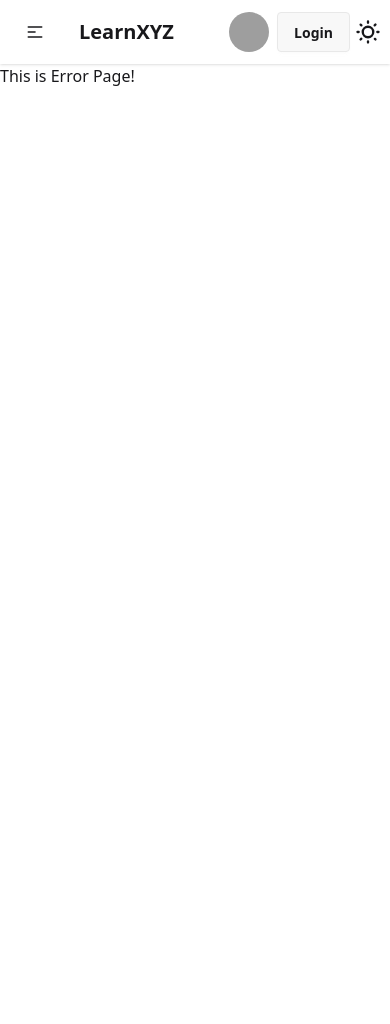
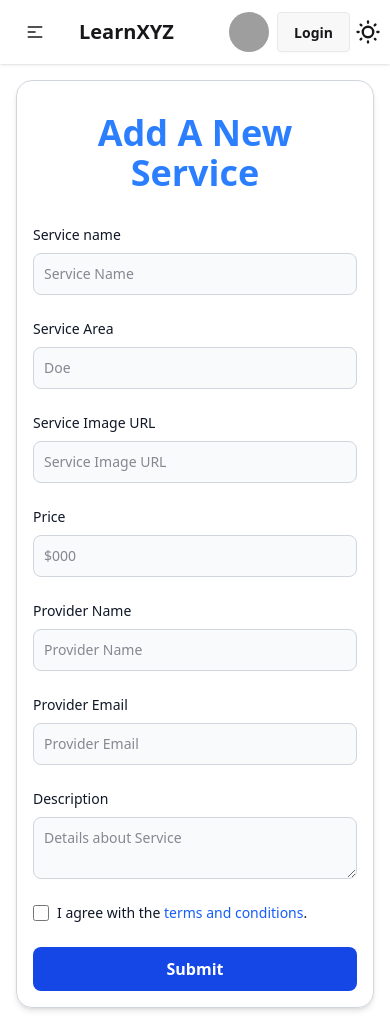
Before and after one commit to sowmitraguho/LearnXYZ, a React (Vite) app: page /addservice in a window 390 px wide. Before the commit the page ends 844 px from the top, so only its background shows below. Built offline with nearby package versions, Linux system fonts and the light colour scheme; no server answers; grey boxes are pictures that could not be loaded.

Commit message:
add a service section done with responsiveness

```diff
--- /dev/null
+++ b/src/Pages/AddService/AddService.jsx
@@ -0,0 +1,52 @@
+import React from 'react';
+
+const AddService = () => {
+    return (
+        <div className='mx-4 my-4 lg:mx-20 md:my-10 border border-gray-300 shadow-md p-4 lg:p-10 rounded-2xl'>
+            <h1 className="text-4xl font-bold my-4 text-blue-500 text-center pb-4">Add A New Service</h1>
+            <form className=''>
+                <div className="grid gap-6 mb-6 md:grid-cols-2">
+                    <div>
+                        <label  className="block mb-2 text-sm font-medium text-gray-900 dark:text-white">Service name</label>
+                        <input name='serviceName' type="text"  className="bg-gray-50 border border-gray-300 text-gray-900 text-sm rounded-lg focus:ring-blue-500 focus:border-blue-500 block w-full p-2.5 dark:bg-gray-700 dark:border-gray-600 dark:placeholder-gray-400 dark:text-white dark:focus:ring-blue-500 dark:focus:border-blue-500" placeholder="Service Name" required />
+                    </div>
+                    <div>
+                        <label  className="block mb-2 text-sm font-medium text-gray-900 dark:text-white">Service Area</label>
+                        <input name='serviceArea' type="text" className="bg-gray-50 border border-gray-300 text-gray-900 text-sm rounded-lg focus:ring-blue-500 focus:border-blue-500 block w-full p-2.5 dark:bg-gray-700 dark:border-gray-600 dark:placeholder-gray-400 dark:text-white dark:focus:ring-blue-500 dark:focus:border-blue-500" placeholder="Doe" required />
+                    </div>
+                    <div>
+                        <label className="block mb-2 text-sm font-medium text-gray-900 dark:text-white">Service Image URL</label>
+                        <input name='imageUrl' type="text" className="bg-gray-50 border border-gray-300 text-gray-900 text-sm rounded-lg focus:ring-blue-500 focus:border-blue-500 block w-full p-2.5 dark:bg-gray-700 dark:border-gray-600 dark:placeholder-gray-400 dark:text-white dark:focus:ring-blue-500 dark:focus:border-blue-500" placeholder="Service Image URL" required />
+                    </div>
+                    <div>
+                        <label  className="block mb-2 text-sm font-medium text-gray-900 dark:text-white">Price</label>
+                        <input name='price' type="number" className="bg-gray-50 border border-gray-300 text-gray-900 text-sm rounded-lg focus:ring-blue-500 focus:border-blue-500 block w-full p-2.5 dark:bg-gray-700 dark:border-gray-600 dark:placeholder-gray-400 dark:text-white dark:focus:ring-blue-500 dark:focus:border-blue-500" placeholder="$000"  required />
+                    </div>
+                    <div>
+                        <label  className="block mb-2 text-sm font-medium text-gray-900 dark:text-white">Provider Name</label>
+                        <input name='providerName' type="text" id="website" className="bg-gray-50 border border-gray-300 text-gray-900 text-sm rounded-lg focus:ring-blue-500 focus:border-blue-500 block w-full p-2.5 dark:bg-gray-700 dark:border-gray-600 dark:placeholder-gray-400 dark:text-white dark:focus:ring-blue-500 dark:focus:border-blue-500" placeholder="Provider Name" required />
+                    </div>
+                    <div>
+                        <label  className="block mb-2 text-sm font-medium text-gray-900 dark:text-white">Provider Email</label>
+                        <input type="email"  className="bg-gray-50 border border-gray-300 text-gray-900 text-sm rounded-lg focus:ring-blue-500 focus:border-blue-500 block w-full p-2.5 dark:bg-gray-700 dark:border-gray-600 dark:placeholder-gray-400 dark:text-white dark:focus:ring-blue-500 dark:focus:border-blue-500" placeholder="Provider Email" required />
+                    </div>
+                </div>
+                <div className="mb-6">
+                    <label for="description" className="block mb-2 text-sm font-medium text-gray-900 dark:text-white">Description</label>
+                    <textarea name='description' id="description" className="bg-gray-50 border border-gray-300 text-gray-900 text-sm rounded-lg focus:ring-blue-500 focus:border-blue-500 block w-full p-2.5 dark:bg-gray-700 dark:border-gray-600 dark:placeholder-gray-400 dark:text-white dark:focus:ring-blue-500 dark:focus:border-blue-500" placeholder="Details about Service" required />
+                </div>
+
+                <div className="flex items-start mb-6">
+                    <div className="flex items-center h-5">
+                        <input id="remember" type="checkbox" value="" className="w-4 h-4 border border-gray-300 rounded-sm bg-gray-50 focus:ring-3 focus:ring-blue-300 dark:bg-gray-700 dark:border-gray-600 dark:focus:ring-blue-600 dark:ring-offset-gray-800" required />
+                    </div>
+                    <label for="remember" className="ms-2 text-sm font-medium text-gray-900 dark:text-gray-300">I agree with the <a href="#" className="text-blue-600 hover:underline dark:text-blue-500">terms and conditions</a>.</label>
+                </div>
+                <button type="submit" className="text-white bg-blue-700 hover:bg-blue-800 focus:ring-4 focus:outline-none focus:ring-blue-300 font-medium rounded-lg text-md font-semibold w-full px-5 py-2.5 text-center dark:bg-blue-600 dark:hover:bg-blue-700 dark:focus:ring-blue-800">Submit</button>
+            </form>
+
+        </div>
+    );
+};
+
+export default AddService;
--- a/src/main.jsx
+++ b/src/main.jsx
@@ -9,6 +9,7 @@ import ErrorPage from './Components/ErrorPage/ErrorPage.jsx'
 import Home from './Components/Home/Home.jsx'
 import AuthProvider from './FirebaseAuth/AuthProvider.jsx'
 import ThemeProvider from './Contexts/ThemeProvider.jsx'
+import AddService from './Pages/AddService/AddService.jsx'
 
 
 const router = createBrowserRouter([
@@ -21,7 +22,10 @@ const router = createBrowserRouter([
         loader: () => fetch(''),
         Component: Home
       },
-
+      {
+        path: 'addservice',
+        Component: AddService
+      },
       {
         path: 'login',
         Component: Login,
```
